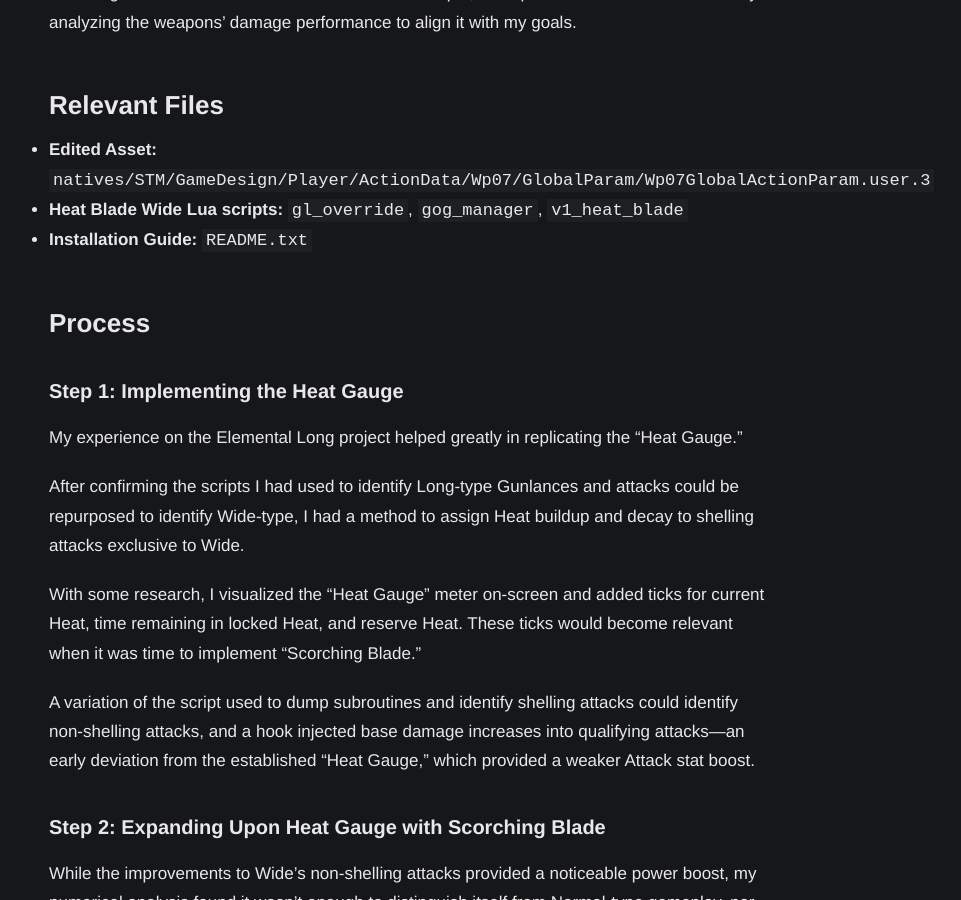
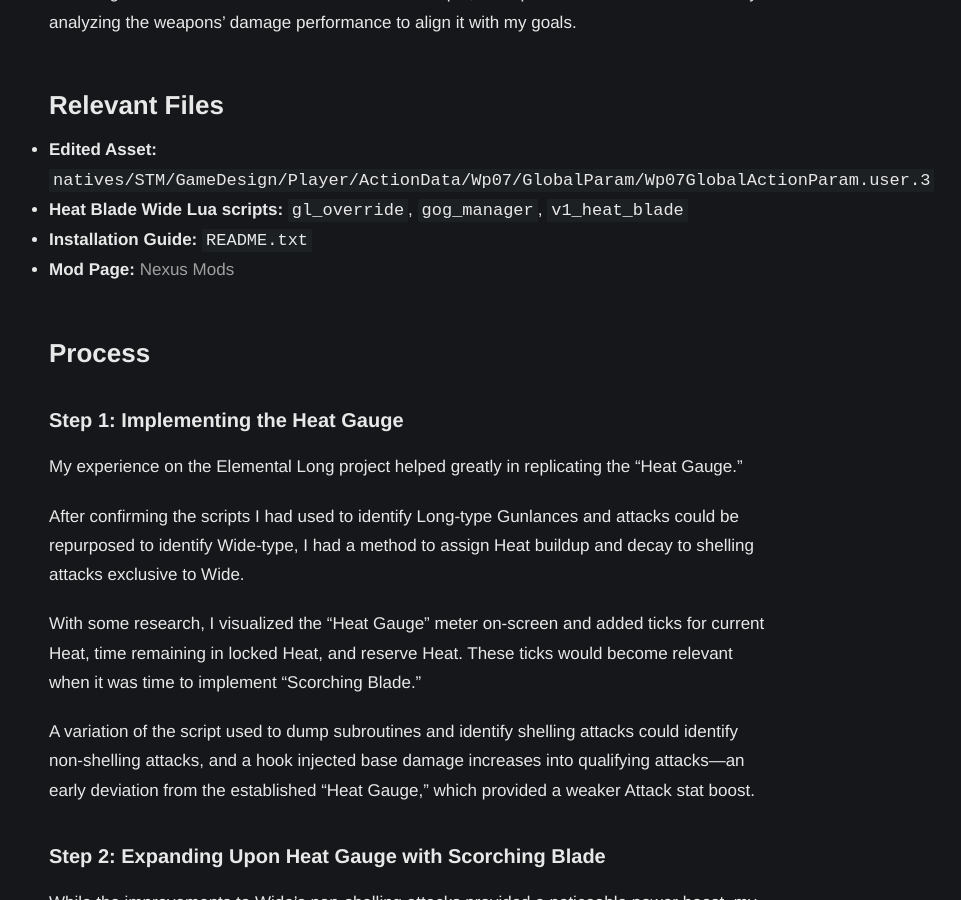
Before and after one commit to Gwaegs/Gabriel_Waegner.github.io, a Jekyll site: the page built from entries/projects/scorching-wide/en.md, in a window 1280 px wide and 900 px high, scrolled down 1401 px. Shown: the whole window, without its empty margins (231-1192 px from the left). Built offline with Jekyll 4.4.1, drawn with Linux system fonts in a browser that asks for light colours.

Commit message:
Add Nexus Mods page link

```diff
--- a/entries/projects/scorching-wide/en.md
+++ b/entries/projects/scorching-wide/en.md
@@ -42,6 +42,7 @@ I once again oversaw the runtime hooks and Lua scripts, and spent extensive time
 - **Edited Asset:** `natives/STM/GameDesign/Player/ActionData/Wp07/GlobalParam/Wp07GlobalActionParam.user.3`
 - **Heat Blade Wide Lua scripts:** `gl_override`, `gog_manager`, `v1_heat_blade`
 - **Installation Guide:** `README.txt`
+- **Mod Page:** [Nexus Mods](https://www.nexusmods.com/monsterhunterwilds/mods/4958)
 
 ## Process
 
```
